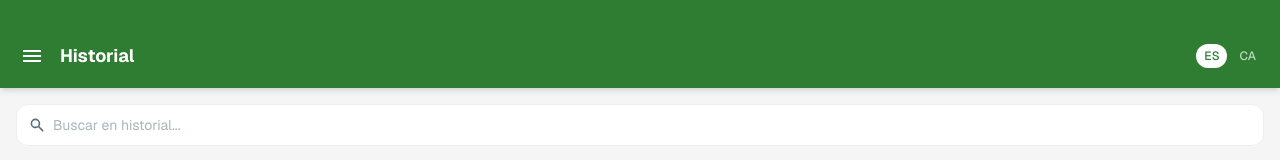
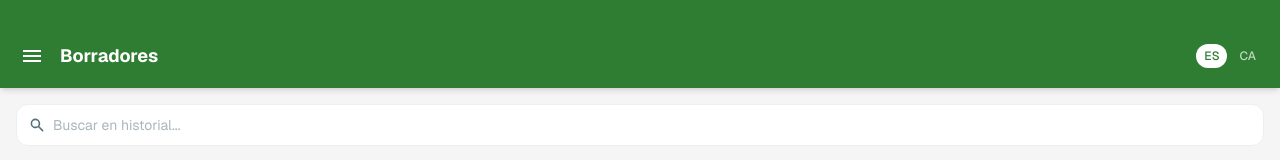
Before and after one commit to Terrabit-dev/terrabit_pwa, a Next.js app: page /borradores in a window 1280 px wide. Shown: the top 160 px of the page. Built offline with nearby package versions, Linux system fonts and the light colour scheme.

Commit message:
Feature: #8 Ajuste de titulo

```diff
--- a/src/app/borradores/page.tsx
+++ b/src/app/borradores/page.tsx
@@ -55,7 +55,7 @@ export default function HistorialPage() {
     return (
         <div className="min-h-screen bg-surface">
             <TopBar
-                title={lang === "ca" ? "Historial" : "Historial"}
+                title={lang === "ca" ? "Esborranys" : "Borradores"}
                 onMenuClick={toggle}
                 accentColor="green"
                 badge={`${listaFiltrada.length} ${lang === "ca" ? "registres" : "registros"}`}
```
